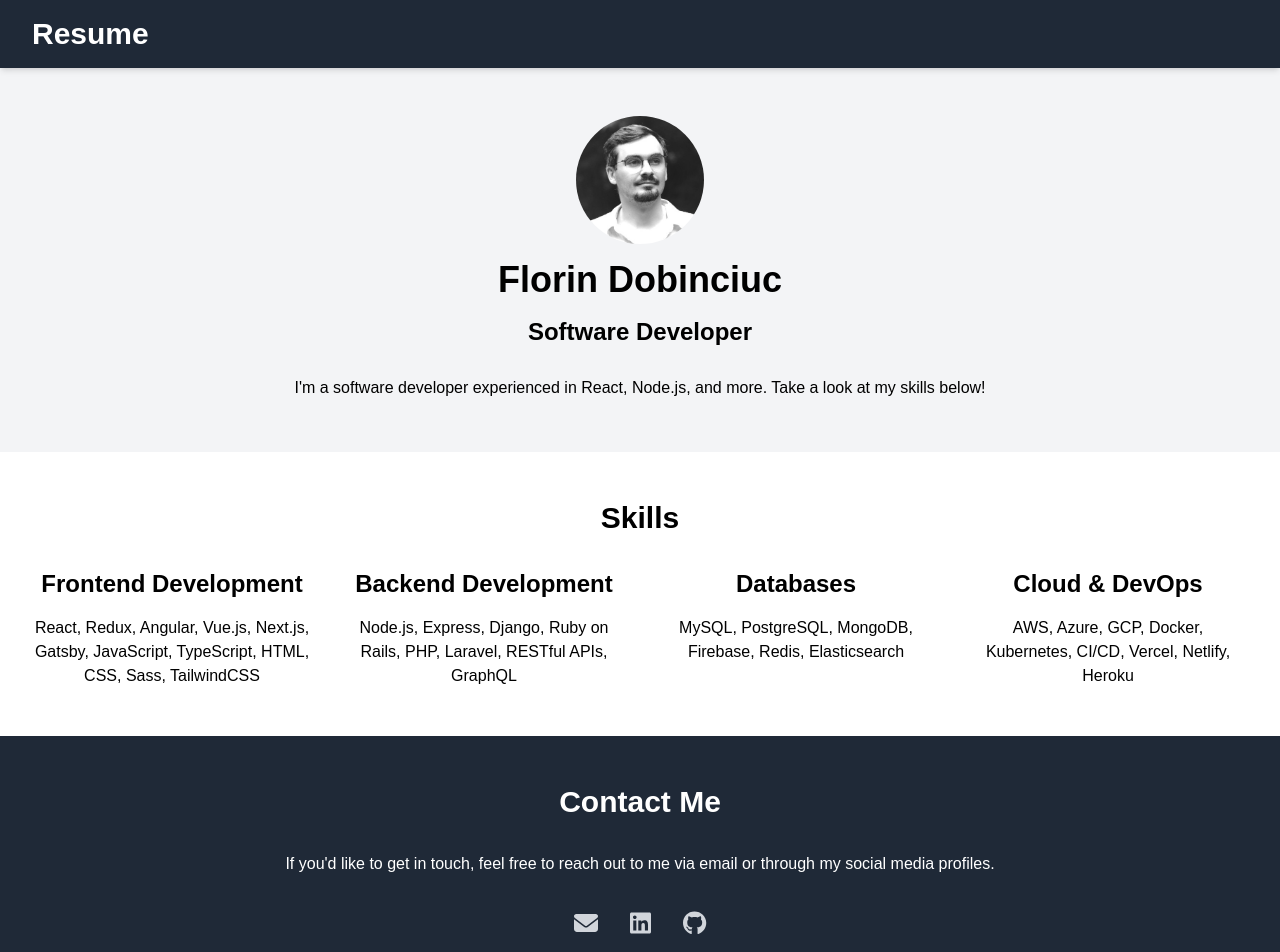
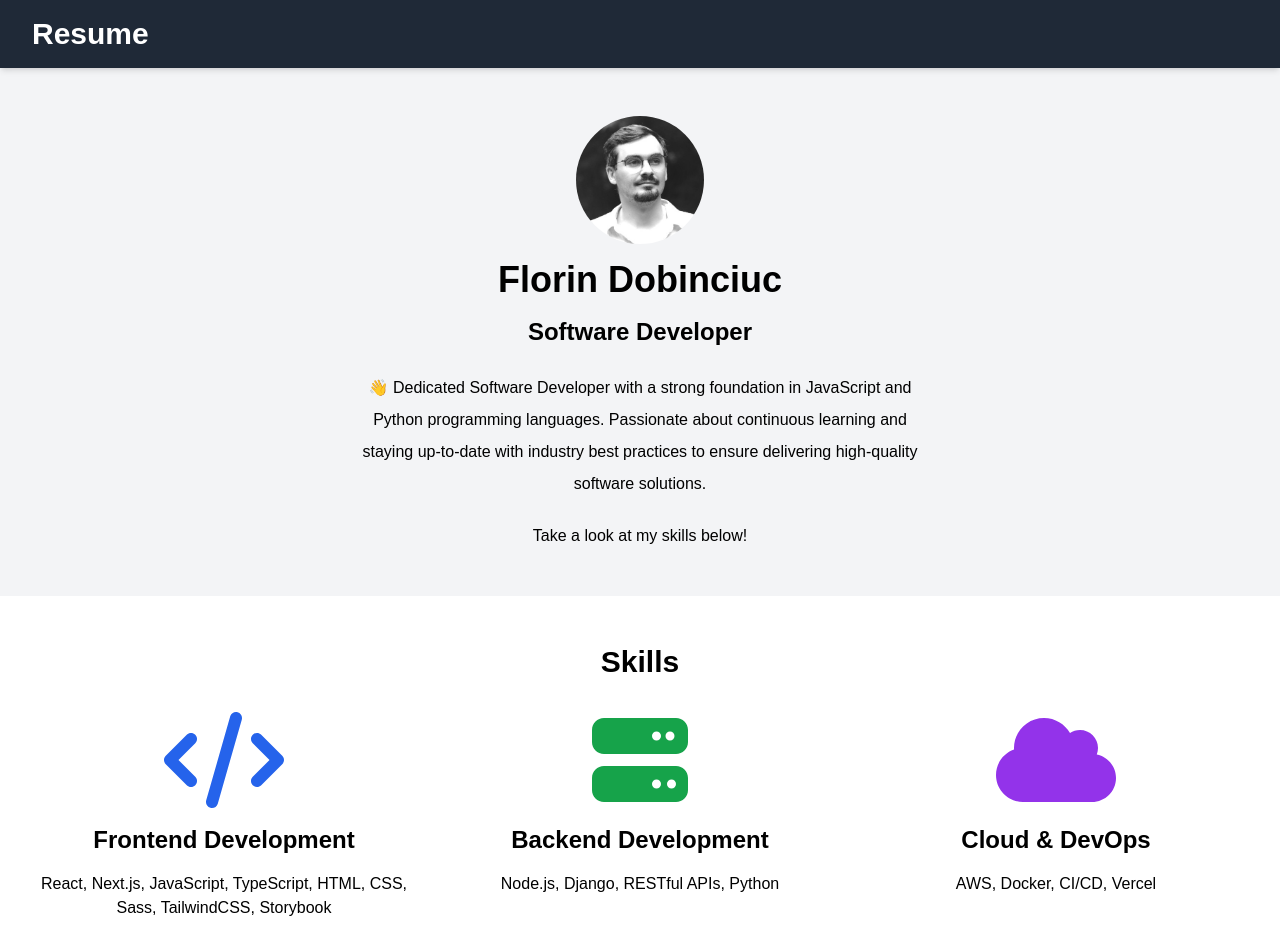
Before and after one commit to HustleCoding/my-portfolio, a Next.js app: page / in a window 1280 px wide. Shown: the top 952 px of the page. Built offline with nearby package versions, Linux system fonts and the light colour scheme.

Commit message:
Fix styling

```diff
--- a/components/Introduction.tsx
+++ b/components/Introduction.tsx
@@ -10,10 +10,14 @@ const Introduction: React.FC = () => {
       />
       <h2 className="text-4xl font-bold mb-4">Florin Dobinciuc</h2>
       <h3 className="text-2xl font-semibold mb-6">Software Developer</h3>
-      <p className="leading-loose">
-        I'm a software developer experienced in React, Node.js, and more. Take a
-        look at my skills below!
+      <p className="leading-loose max-w-xl mx-auto">
+        👋 Dedicated Software Developer with a strong foundation in JavaScript
+        and Python programming languages. Passionate about continuous learning
+        and staying up-to-date with industry best practices to ensure delivering
+        high-quality software solutions.
       </p>
+      <br />
+      <p>Take a look at my skills below!</p>
     </section>
   );
 };
--- a/components/Skills.tsx
+++ b/components/Skills.tsx
@@ -1,41 +1,44 @@
 import React from "react";
+import { FontAwesomeIcon } from "@fortawesome/react-fontawesome";
+import { faCode, faServer, faCloud } from "@fortawesome/free-solid-svg-icons";
 
 const Skills: React.FC = () => {
   return (
     <section className="py-12 bg-white">
       <div className="max-w-7xl mx-auto px-4 sm:px-6 lg:px-8">
         <h2 className="text-3xl font-bold text-center mb-8">Skills</h2>
-        <div className="grid grid-cols-1 gap-8 md:grid-cols-2 lg:grid-cols-4">
+        <div className="grid grid-cols-1 gap-8 md:grid-cols-2 lg:grid-cols-3">
           <div className="text-center">
-            <i className="fas fa-code text-6xl mb-4 text-blue-600"></i>
+            <FontAwesomeIcon
+              icon={faCode}
+              size="6x"
+              className="mb-4 text-blue-600"
+            />
             <h3 className="text-2xl font-semibold mb-4">
               Frontend Development
             </h3>
             <p>
-              React, Redux, Angular, Vue.js, Next.js, Gatsby, JavaScript,
-              TypeScript, HTML, CSS, Sass, TailwindCSS
+              React, Next.js, JavaScript, TypeScript, HTML, CSS, Sass,
+              TailwindCSS, Storybook
             </p>
           </div>
           <div className="text-center">
-            <i className="fas fa-server text-6xl mb-4 text-green-600"></i>
+            <FontAwesomeIcon
+              icon={faServer}
+              size="6x"
+              className="mb-4 text-green-600"
+            />
             <h3 className="text-2xl font-semibold mb-4">Backend Development</h3>
-            <p>
-              Node.js, Express, Django, Ruby on Rails, PHP, Laravel, RESTful
-              APIs, GraphQL
-            </p>
+            <p>Node.js, Django, RESTful APIs, Python</p>
           </div>
           <div className="text-center">
-            <i className="fas fa-database text-6xl mb-4 text-yellow-600"></i>
-            <h3 className="text-2xl font-semibold mb-4">Databases</h3>
-            <p>MySQL, PostgreSQL, MongoDB, Firebase, Redis, Elasticsearch</p>
-          </div>
-          <div className="text-center">
-            <i className="fas fa-cloud text-6xl mb-4 text-purple-600"></i>
+            <FontAwesomeIcon
+              icon={faCloud}
+              size="6x"
+              className="mb-4 text-purple-600"
+            />
             <h3 className="text-2xl font-semibold mb-4">Cloud & DevOps</h3>
-            <p>
-              AWS, Azure, GCP, Docker, Kubernetes, CI/CD, Vercel, Netlify,
-              Heroku
-            </p>
+            <p>AWS, Docker, CI/CD, Vercel</p>
           </div>
         </div>
       </div>
```
